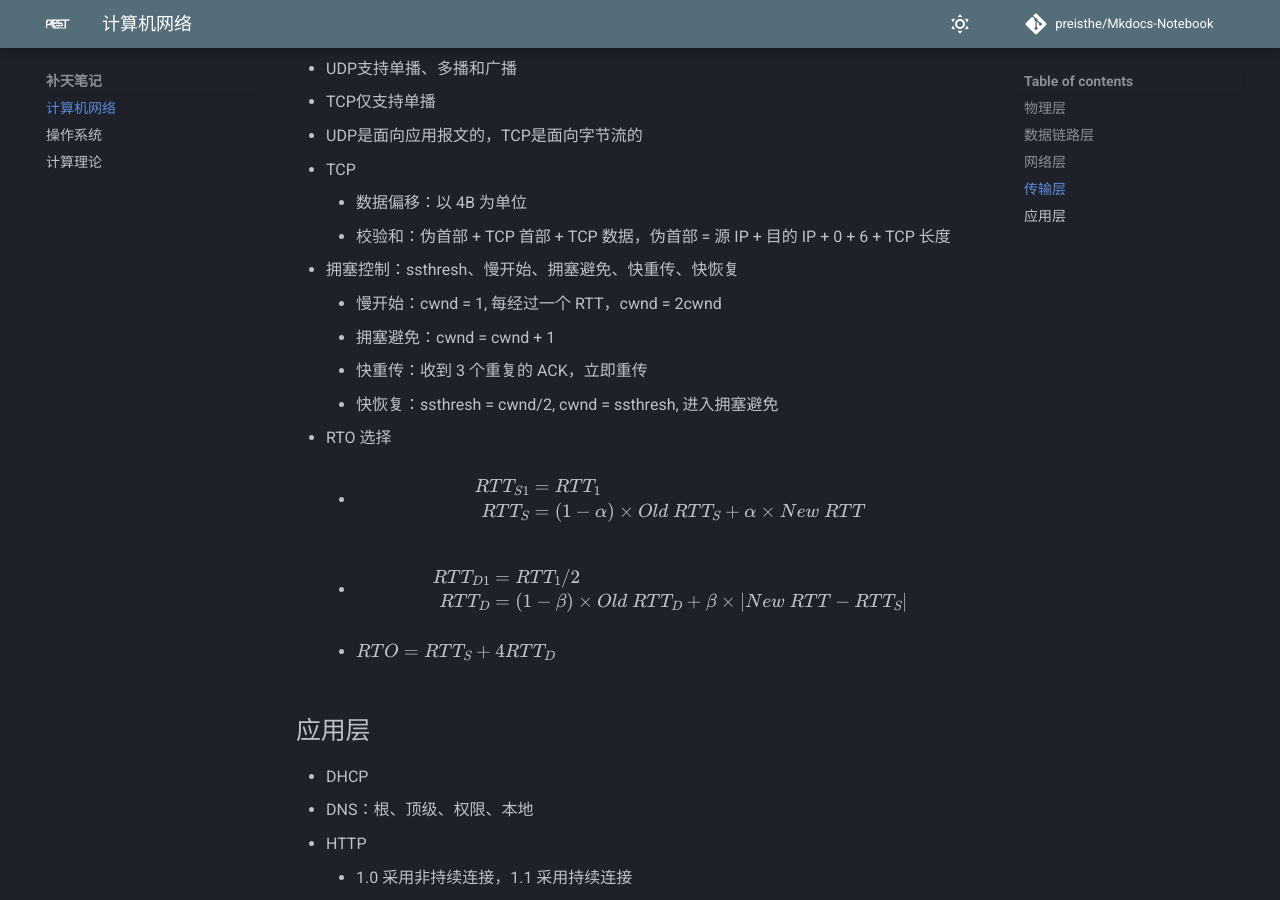
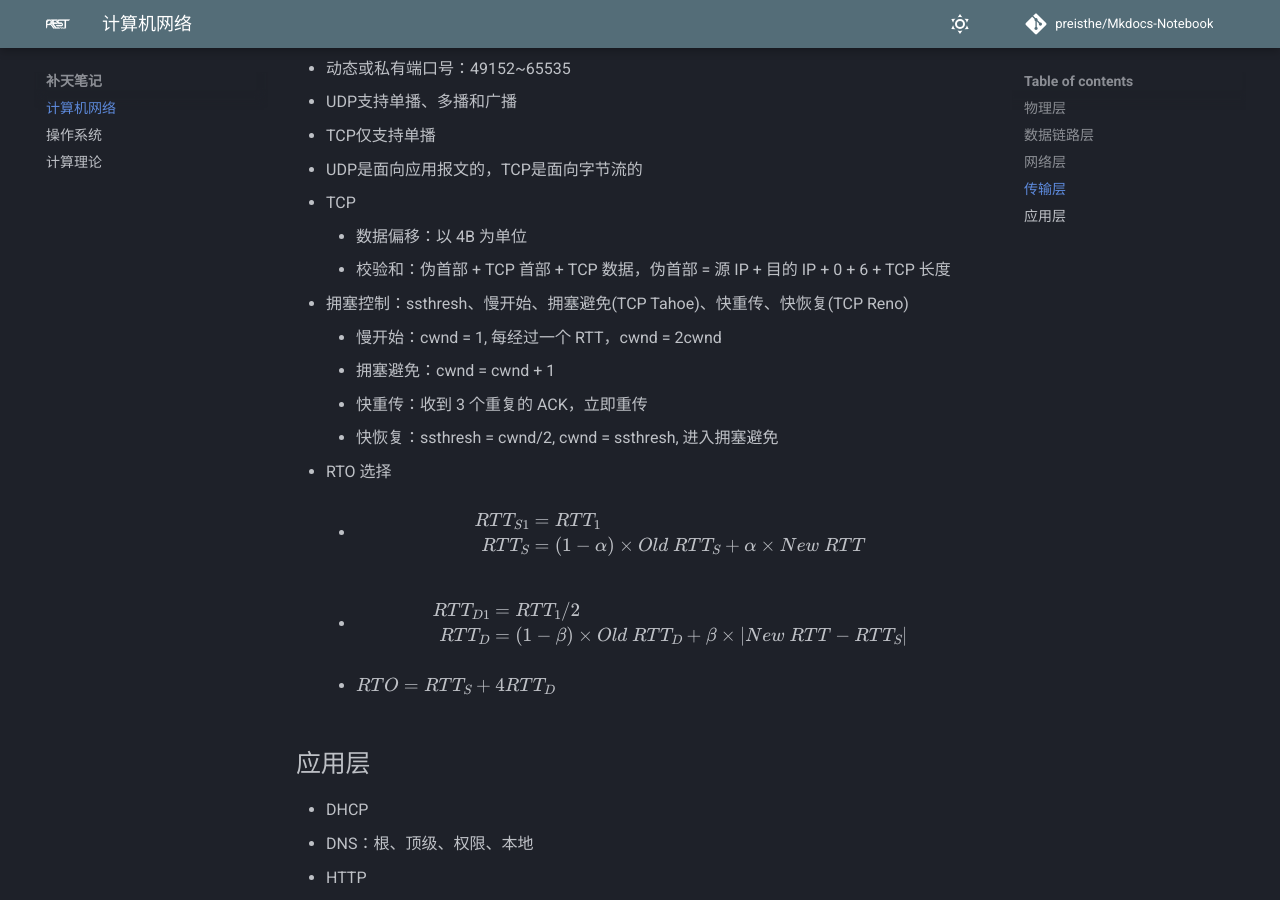
Before and after one commit to Preisthe/Mkdocs-Notebook, an MkDocs documentation site: the page built from docs/补天笔记/cn.md, in a window 1280 px wide and 900 px high, scrolled down 2446 px. Built offline with MkDocs 1.6.1 and Material for MkDocs 9.7.7, drawn with Linux system fonts in a browser that asks for light colours; comment, search, counter and statistics services are not loaded.

Commit message:
update 计网笔记

```diff
--- a/docs/补天笔记/cn.md
+++ b/docs/补天笔记/cn.md
@@ -74,7 +75,7 @@
 - TCP
     - 数据偏移：以 4B 为单位
     - 校验和：伪首部 + TCP 首部 + TCP 数据，伪首部 = 源 IP + 目的 IP + 0 + 6 + TCP 长度
-- 拥塞控制：ssthresh、慢开始、拥塞避免、快重传、快恢复
+- 拥塞控制：ssthresh、慢开始、拥塞避免(TCP Tahoe)、快重传、快恢复(TCP Reno)
     - 慢开始：cwnd = 1, 每经过一个 RTT，cwnd = 2cwnd
     - 拥塞避免：cwnd = cwnd + 1
     - 快重传：收到 3 个重复的 ACK，立即重传
```
Also changed, not shown: other parts of docs/补天笔记/cn.md (+1 -0 lines).
